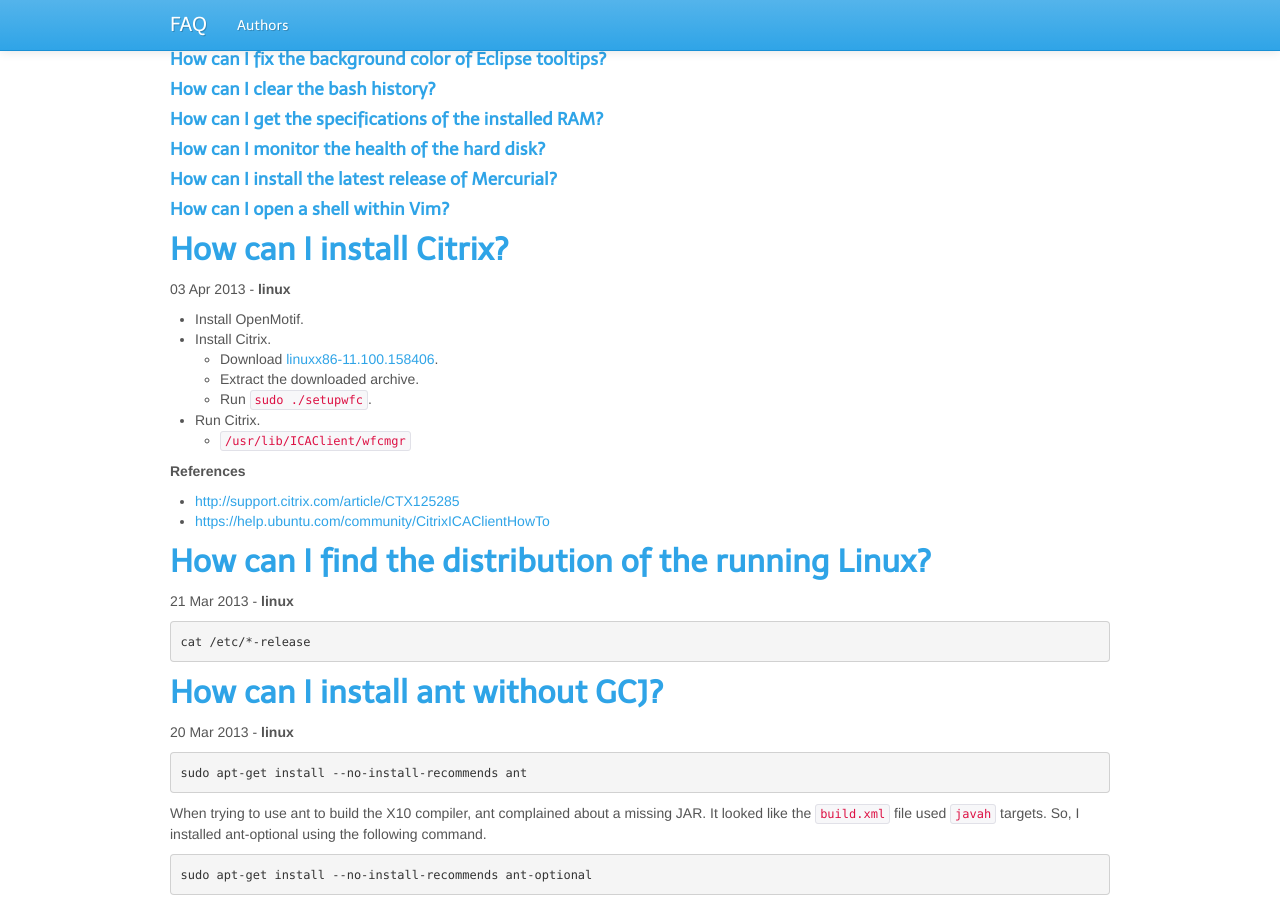
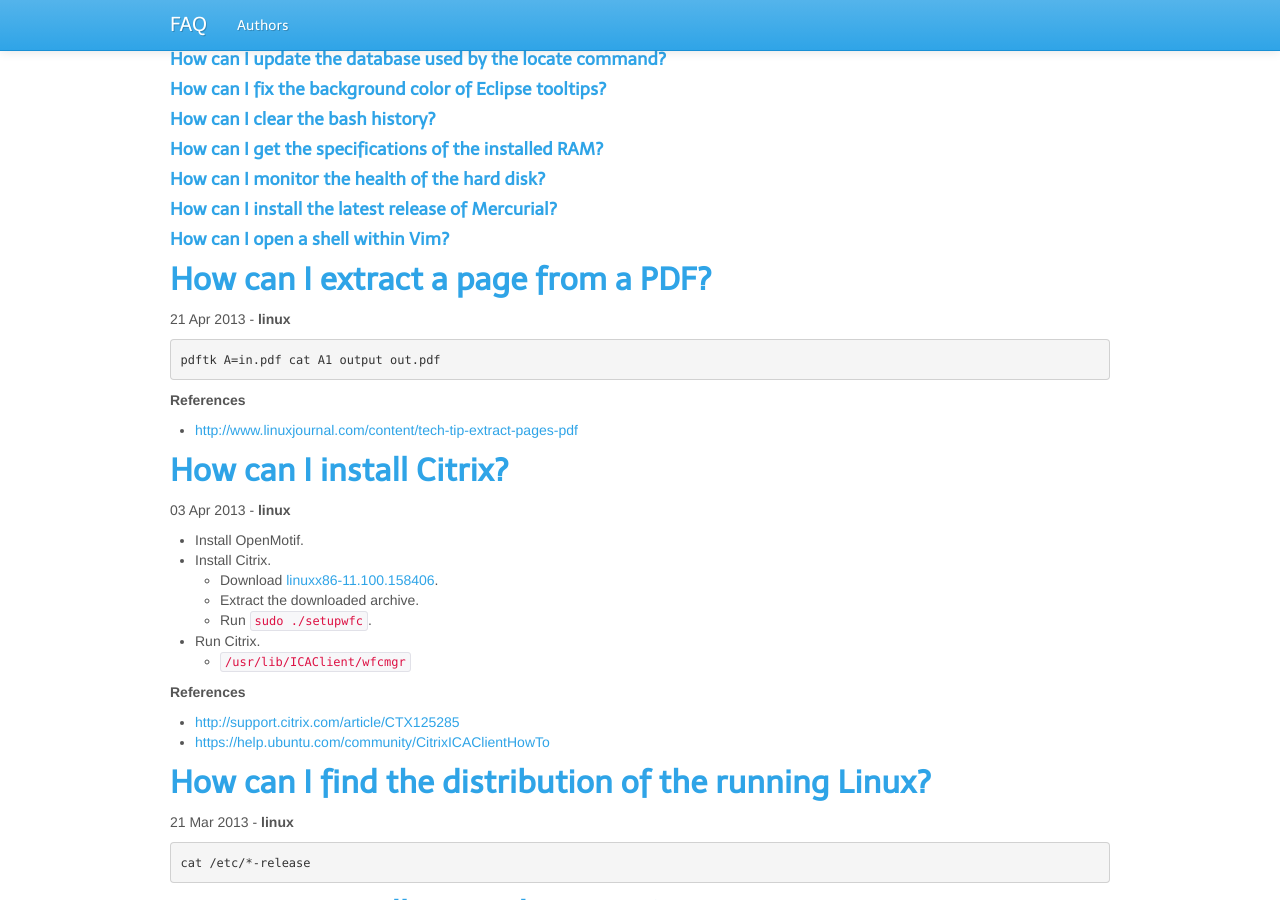
Before and after one commit to reprogrammer/faq, a Jekyll site: the page built from index.html, in a window 1280 px wide and 900 px high, scrolled down 1061 px. Built offline with Jekyll 4.4.1, drawn with Linux system fonts in a browser that asks for light colours; Markdown is read by kramdown in place of the engine named in the settings; some of the changed text lies outside the part shown.

Commit message:
Added a post on pdftk.

```diff
--- a/_layouts/page-layout.html
+++ b/_layouts/page-layout.html
@@ -27,7 +27,7 @@
     {{content}}
     <footer class="container">
       <hr>
-      <small>Last Updated: April 3, 2013</small>
+      <small>Last Updated: April 21, 2013</small>
     </footer>
     <script src="{{site.url}}/assets/js/bootstrap.js"></script>
     <script>
--- /dev/null
+++ b/_posts/2013-04-21-how-can-i-extract-a-page-from-a-pdf.md
@@ -0,0 +1,12 @@
+---
+layout: post-layout
+title: How can I extract a page from a PDF?
+tags:
+- linux
+---
+
+    pdftk A=in.pdf cat A1 output out.pdf
+
+**References**
+
+- [http://www.linuxjournal.com/content/tech-tip-extract-pages-pdf](http://www.linuxjournal.com/content/tech-tip-extract-pages-pdf)
```
